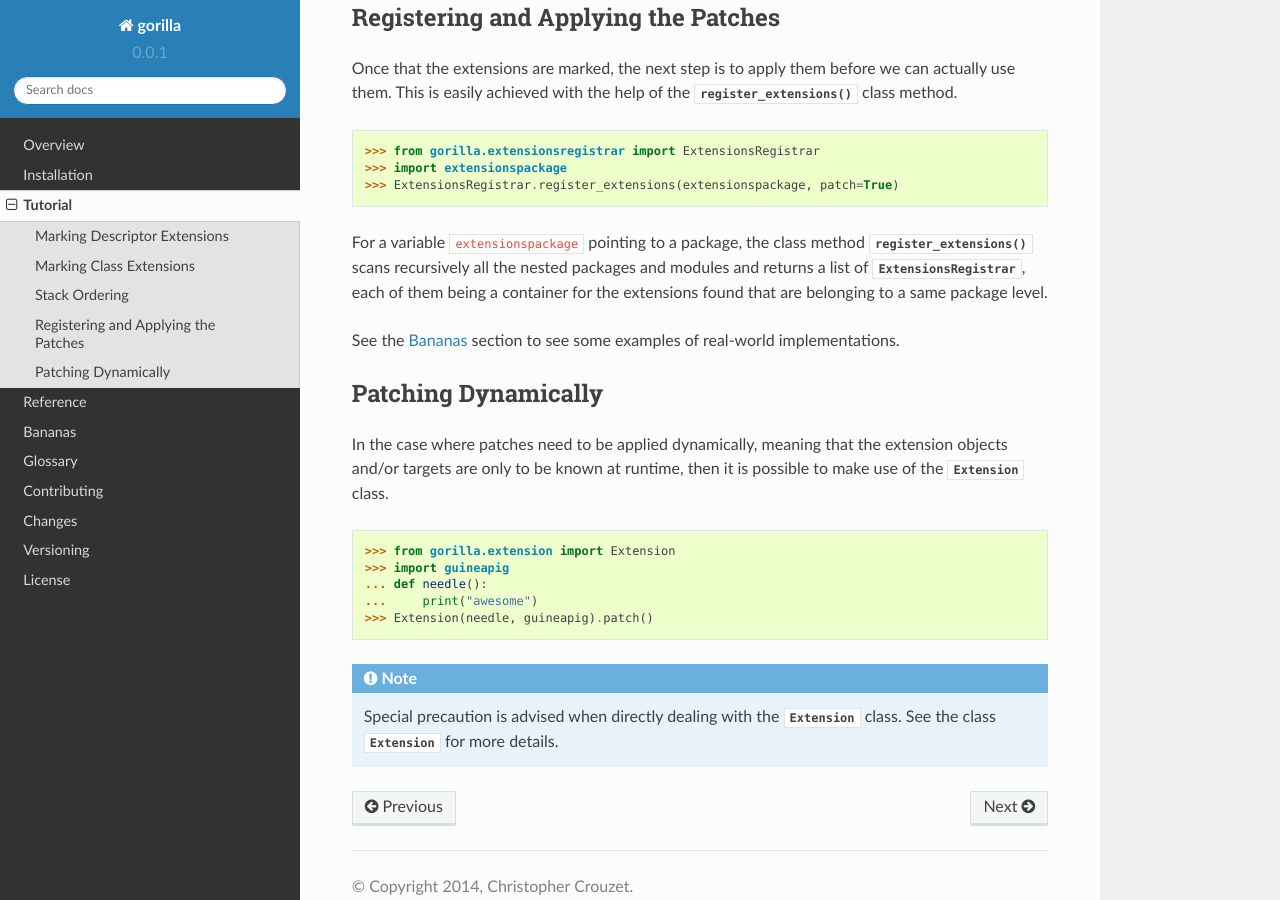
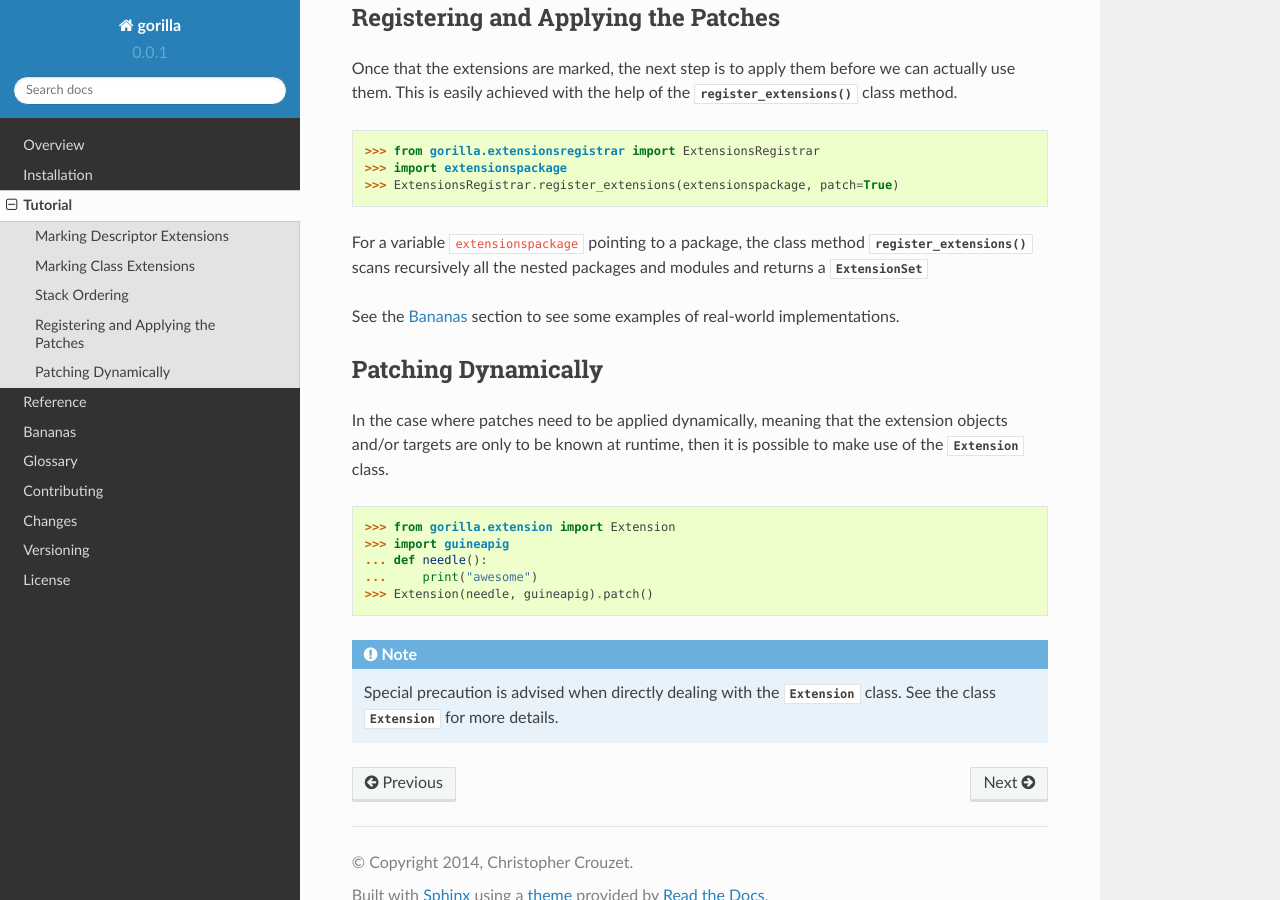
Before and after one commit to christophercrouzet/gorilla, a Sphinx documentation site: the page built from doc/tutorial.rst, in a window 1280 px wide and 900 px high, scrolled down 3366 px. Built offline with Sphinx 7.4.7 and the Read the Docs theme 2.0.0, drawn with Linux system fonts in a browser that asks for light colours; cross-references to code outside the pages are shown as plain code.

Commit message:
Get the `ExtensionsRegistrar.register_extensions()` function to return a single `ExtensionSet` object.

```diff
--- a/doc/tutorial.rst
+++ b/doc/tutorial.rst
@@ -198,10 +198,8 @@ class method.
 
 For a variable `extensionspackage` pointing to a package, the class method
 :func:`~gorilla.extensionsregistrar.ExtensionsRegistrar.register_extensions`
-scans recursively all the nested packages and modules and returns a list of
-:class:`~gorilla.extensionsregistrar.ExtensionsRegistrar`, each of them being
-a container for the extensions found that are belonging to a same package
-level.
+scans recursively all the nested packages and modules and returns a
+:class:`~gorilla.extensionset.ExtensionSet`
 
 See the :ref:`bananas` section to see some examples of real-world
 implementations.
```
Also changed, not shown: 2 other files.
